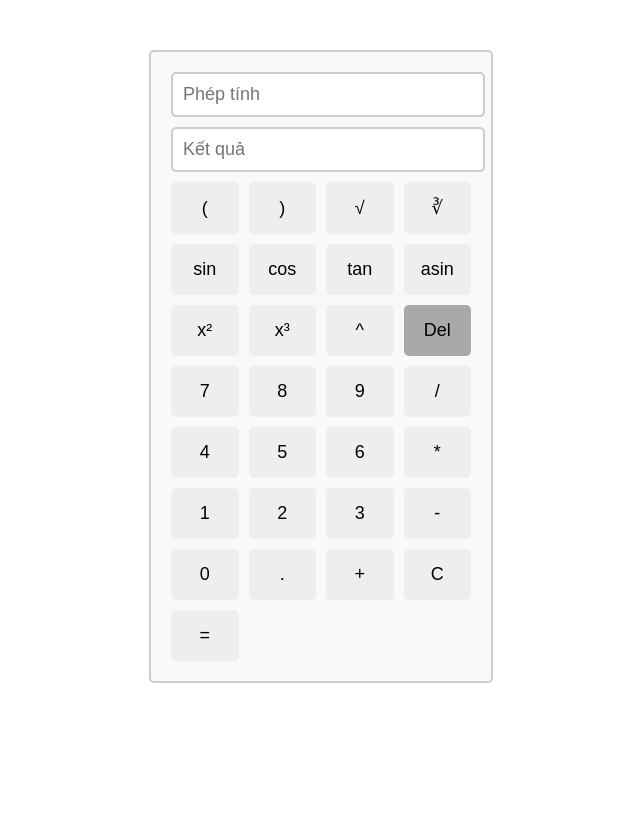
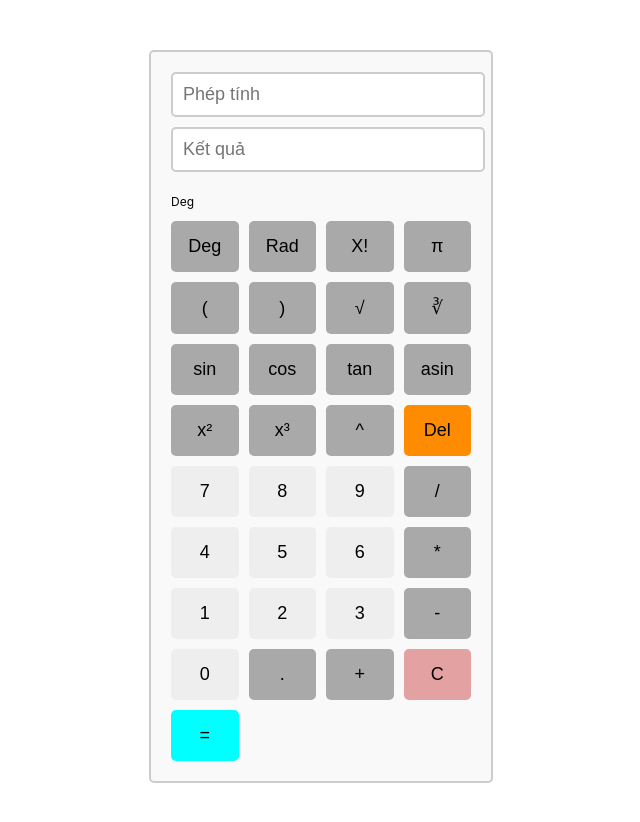
Before and after one commit to thind9xdev/scientific_calculator, a React (Create React App) app: page / in a window 1280 px wide. Shown: the top 822 px of the page, without its empty margins (319-959 px from the left). Before the commit the page ends 800 px from the top, so only its background shows below. Built offline with nearby package versions, Linux system fonts and the light colour scheme.

Commit message:
fix some bug

```diff
--- a/src/App.css
+++ b/src/App.css
@@ -6,7 +6,12 @@
   border-radius: 5px;
   background-color: #f9f9f9;
 }
-
+.button_func{
+  background-color: darkgray;
+}
+.button_func_equal{
+  background-color: aqua;
+}
 .input,
 .output {
   width: calc(100% - 10px);
@@ -22,7 +27,9 @@
   grid-template-columns: repeat(4, 1fr);
   gap: 10px;
 }
-
+.button_func_del{
+  background-color: rgb(228, 161, 161);
+}
 button {
   padding: 15px;
   border: none;
@@ -32,6 +39,6 @@ button {
   background-color: #eee;
 }
 
-button:hover {
+/* button:hover {
   background-color: #ddd;
-}
+} */
--- a/src/App.tsx
+++ b/src/App.tsx
@@ -20,50 +20,76 @@ import "./App.css";
 const App: React.FC = () => {
   const [input, setInput] = useState<string>("");
   const [output, setOutput] = useState<string>("");
+  const [isRad, setIsRad] = useState<boolean>(false);
+  const [isError, setIsError] = useState<boolean>(false);
+
+  const rad = (degree: number) => {
+    return degree * (Math.PI / 180);
+  };
+
+  function factorial(n: number): number {
+    if (n === 0) {
+      return 1;
+    } else {
+      return n * factorial(n - 1);
+    }
+  }
+
   const handleClick = (value: string): void => {
-    if (value === "=") {
+    rad(0);
+    factorial(0);
+    const operators: { [key: string]: string } = {
+      "=": "",
+      C: "",
+      sqrt: "√",
+      cbrt: "∛",
+      sin: `Math.sin(${isRad ? "rad(" : ""}`,
+      cos: `Math.cos(${isRad ? "rad(" : ""}`,
+      tan: `Math.tan(${isRad ? "rad(" : ""}`,
+      asin: `Math.asinh(${isRad ? "rad(" : ""}`,
+      "X!": "!",
+      x: "x",
+      square: "**2",
+      cube: "**3",
+      power: "**",
+      π: "Math.PI",
+      "(": "(",
+      ")": ")",
+    };
+    setInput((prevInput) => prevInput + (operators[value] ?? value));
+  };
+
+  const handleDelete = (): void => {
+    setInput((prevInput) => prevInput.slice(0, -1));
+    setOutput("");
+  };
+
+  const handleDeleteAll = (): void => {
+    setInput("");
+    setOutput("");
+  };
+  const handleCalculate = (): void => {
     let expression: string = input;
+
     expression = expression.replace(/(\d)\(/g, "$1*(");
     expression = expression.replace(/\)(\d)/g, ")*$1");
+
+    expression = expression.replace(/√(\d+)/g, (_, number) => {
+      return Math.sqrt(Number(number)).toString();
+    });
+    expression = expression.replace(/∛(\d+)/g, (_, number) => {
+      return Math.cbrt(Number(number)).toString();
+    });
+
     try {
       setOutput(eval(expression).toString());
-      } catch (error) {
+      setIsError(false);
+    } catch (error: any) {
       setOutput("Lỗi khi thực hiện");
-      }
-    } else if (value === "C") {
-      setInput("");
-      setOutput("");
-    } else if (value === "sqrt") {
-      setInput((prevInput) => prevInput + "Math.sqrt(");
-    } else if (value === "cbrt") {
-      setInput((prevInput) => prevInput + "Math.cbrt(");
-    } else if (value === "(") {
-      setInput((prevInput) => prevInput + "(");
-    } else if (value === "cos") {
-      setInput((prevInput) => prevInput + "Math.cos(");
-    } else if (value === "tan") {
-      setInput((prevInput) => prevInput + "Math.tan(");
-    } else if (value === "asin") {
-      setInput((prevInput) => prevInput + "Math.asinh(");
-    } else if (value === "x") {
-      setInput((prevInput) => prevInput + "x");
-    } else if (value === "square") {
-      setInput((prevInput) => prevInput + "**2");
-    } else if (value === "cube") {
-      setInput((prevInput) => prevInput + "**3");
-    } else if (value === "power") {
-      setInput((prevInput) => prevInput + "**");
-    } else {
-      setInput((prevInput) => prevInput + value);
+      setIsError(true);
     }
   };
-  // const handleClickMenu = () =>{
 
-  // }
-  const handleDelete = (): void => {
-    setInput((prevInput) => prevInput.slice(0, -1)); // Xóa ký tự cuối cùng khỏi chuỗi
-    setOutput(""); // Xóa kết quả
-  };
   return (
     <div className="calculator">
       <input
@@ -75,49 +101,129 @@ const App: React.FC = () => {
       />
       <input
         type="text"
+        style={
+          isError
+            ? {
+                fontSize: "13px",
+                color: "red",
+              }
+            : {}
+        }
         className="output"
         value={output}
         placeholder="Kết quả"
         readOnly
       />
+      <p style={{ fontSize: "12px" }} className="model">
+        {isRad ? "Rad" : "Deg"}
+      </p>
       <div className="buttons">
-        <button onClick={() => handleClick("(")}>(</button>
-        <button onClick={() => handleClick(")")}>)</button>
-        <button onClick={() => handleClick("sqrt")}>√</button>
-        <button onClick={() => handleClick("cbrt")}>∛</button>
-        <button onClick={() => handleClick("sin")}>sin</button>
-        <button onClick={() => handleClick("cos")}>cos</button>
-        <button onClick={() => handleClick("tan")}>tan</button>
-        <button onClick={() => handleClick("asin")}>asin</button>
+        <button className="button_func" onClick={() => setIsRad(false)}>
+          Deg
+        </button>
+        <button className="button_func" onClick={() => setIsRad(true)}>
+          Rad
+        </button>
+        <button className="button_func" onClick={() => handleClick("X!")}>
+          X!
+        </button>
+        <button className="button_func" onClick={() => handleClick("π")}>
+          {" "}
+          π
+        </button>
+        <button className="button_func" onClick={() => handleClick("(")}>
+          (
+        </button>
+        <button className="button_func" onClick={() => handleClick(")")}>
+          )
+        </button>
+        <button className="button_func" onClick={() => handleClick("sqrt")}>
+          √
+        </button>
+        <button className="button_func" onClick={() => handleClick("cbrt")}>
+          ∛
+        </button>
+        <button className="button_func" onClick={() => handleClick("sin")}>
+          sin
+        </button>
+        <button className="button_func" onClick={() => handleClick("cos")}>
+          cos
+        </button>
+        <button className="button_func" onClick={() => handleClick("tan")}>
+          tan
+        </button>
+        <button className="button_func" onClick={() => handleClick("asin")}>
+          asin
+        </button>
         {/* <button onClick={() => handleClick("x")}>x</button> */}
-        <button onClick={() => handleClick("square")}>x²</button>
-        <button onClick={() => handleClick("cube")}>x³</button>
-        <button onClick={() => handleClick("power")}>^</button>
+        <button className="button_func" onClick={() => handleClick("square")}>
+          x²
+        </button>
+        <button className="button_func" onClick={() => handleClick("cube")}>
+          x³
+        </button>
+        <button className="button_func" onClick={() => handleClick("power")}>
+          ^
+        </button>
         {/* <button style={{backgroundColor:"green"}} onClick={() => handleClickMenu()}>menu</button>  */}
         <button
-          style={{ backgroundColor: "darkgray" }}
+          style={{ backgroundColor: "darkorange" }}
           onClick={() => handleDelete()}
         >
           Del
         </button>{" "}
         {/* Nút xóa */}
-        <button onClick={() => handleClick("7")}>7</button>
-        <button onClick={() => handleClick("8")}>8</button>
-        <button onClick={() => handleClick("9")}>9</button>
-        <button onClick={() => handleClick("/")}>/</button>
-        <button onClick={() => handleClick("4")}>4</button>
-        <button onClick={() => handleClick("5")}>5</button>
-        <button onClick={() => handleClick("6")}>6</button>
-        <button onClick={() => handleClick("*")}>*</button>
-        <button onClick={() => handleClick("1")}>1</button>
-        <button onClick={() => handleClick("2")}>2</button>
-        <button onClick={() => handleClick("3")}>3</button>
-        <button onClick={() => handleClick("-")}>-</button>
-        <button onClick={() => handleClick("0")}>0</button>
-        <button onClick={() => handleClick(".")}>.</button>
-        <button onClick={() => handleClick("+")}>+</button>
-        <button onClick={() => handleClick("C")}>C</button>
-        <button onClick={() => handleClick("=")}>=</button>
+        <button className="button_number" onClick={() => handleClick("7")}>
+          7
+        </button>
+        <button className="button_number" onClick={() => handleClick("8")}>
+          8
+        </button>
+        <button className="button_number" onClick={() => handleClick("9")}>
+          9
+        </button>
+        <button className="button_func" onClick={() => handleClick("/")}>
+          /
+        </button>
+        <button className="button_number" onClick={() => handleClick("4")}>
+          4
+        </button>
+        <button className="button_number" onClick={() => handleClick("5")}>
+          5
+        </button>
+        <button className="button_number" onClick={() => handleClick("6")}>
+          6
+        </button>
+        <button className="button_func" onClick={() => handleClick("*")}>
+          *
+        </button>
+        <button className="button_number" onClick={() => handleClick("1")}>
+          1
+        </button>
+        <button className="button_number" onClick={() => handleClick("2")}>
+          2
+        </button>
+        <button className="button_number" onClick={() => handleClick("3")}>
+          3
+        </button>
+        <button className="button_func" onClick={() => handleClick("-")}>
+          -
+        </button>
+        <button className="button_number" onClick={() => handleClick("0")}>
+          0
+        </button>
+        <button className="button_func" onClick={() => handleClick(".")}>
+          .
+        </button>
+        <button className="button_func" onClick={() => handleClick("+")}>
+          +
+        </button>
+        <button className="button_func_del" onClick={() => handleDeleteAll()}>
+          C
+        </button>
+        <button className="button_func_equal" onClick={() => handleCalculate()}>
+          =
+        </button>
       </div>
     </div>
   );
```
Lines whose indentation alone changed are shown as unchanged.
